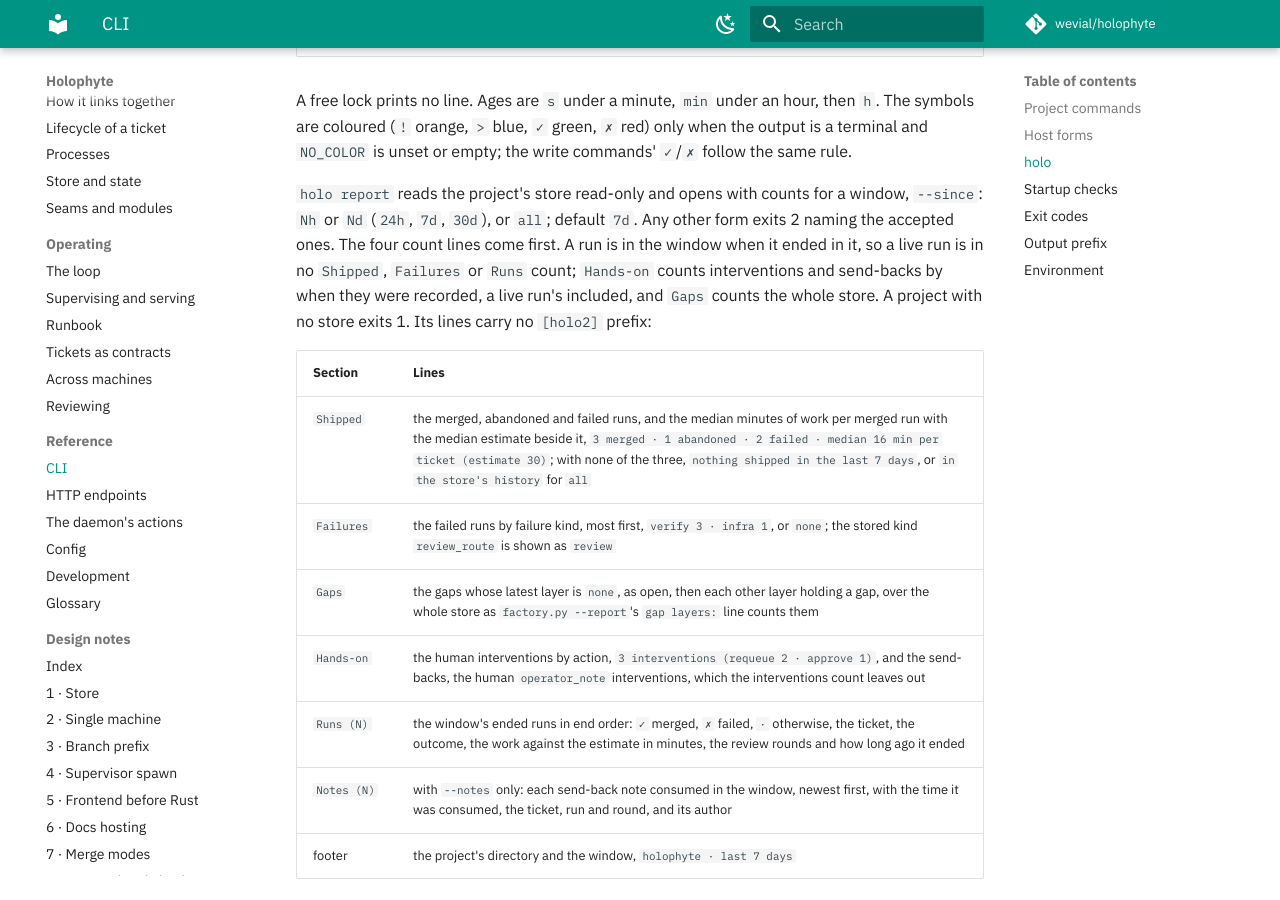
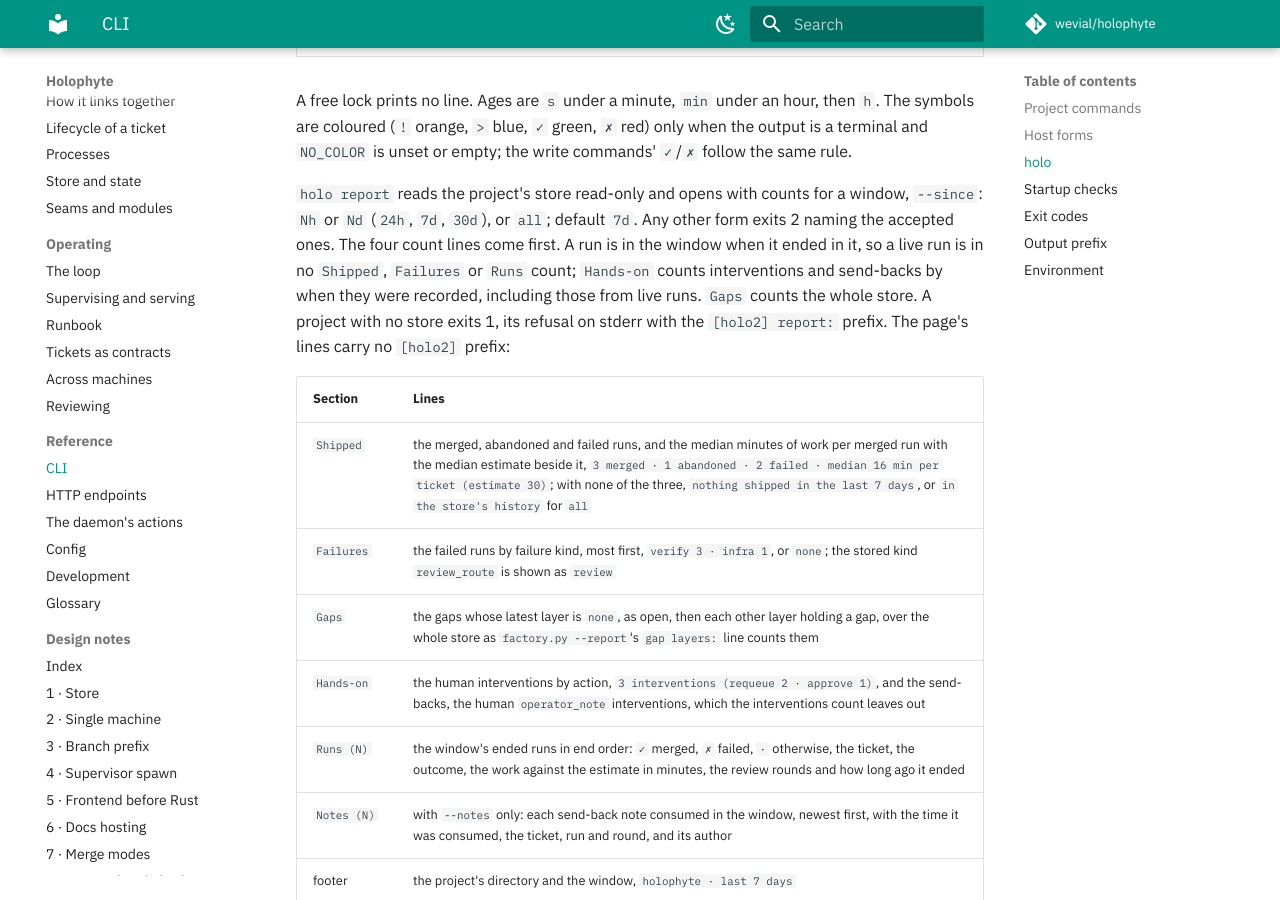
Before and after one commit to wevial/holophyte, an MkDocs documentation site: the page built from docs/reference/cli.md, in a window 1280 px wide and 900 px high, scrolled down 13035 px. Built offline with MkDocs 1.6.1 and Material for MkDocs 9.7.7, drawn with Linux system fonts in a browser that asks for light colours; comment, search, counter and statistics services are not loaded.

Commit message:
docs(holo): reword the report's live-run and prefix sentences (HOLO-142)
Review round adjudication:
- ADDRESS thread 1 (docs/reference/cli.md:213): 'a live run's included'
  was an elliptical fragment; now says Hands-on counts interventions and
  send-backs including those from live runs, with Gaps in its own sentence.
- ADDRESS thread 2 (docs/reference/cli.md:215): the no-prefix sentence
  followed the missing-store exit and read as describing it; the refusal
  is now stated to go to stderr with the [holo2] report: prefix, and the
  no-prefix claim is attached to the page's lines, where it is true.

```diff
--- a/docs/reference/cli.md
+++ b/docs/reference/cli.md
@@ -209,10 +209,10 @@ for a window, `--since`: `Nh` or `Nd` (`24h`, `7d`, `30d`), or `all`;
 default `7d`. Any other form exits 2 naming the accepted ones. The four
 count lines come first. A run is in the window when it ended in it, so a
 live run is in no `Shipped`, `Failures` or `Runs` count; `Hands-on` counts
-interventions and send-backs by when they were recorded, a live run's
-included, and `Gaps` counts the whole store. A project with no store exits
-1. Its lines carry no
-`[holo2]` prefix:
+interventions and send-backs by when they were recorded, including those
+from live runs. `Gaps` counts the whole store. A project with no store
+exits 1, its refusal on stderr with the `[holo2] report:` prefix. The
+page's lines carry no `[holo2]` prefix:
 
 | Section | Lines |
 | --- | --- |
```
